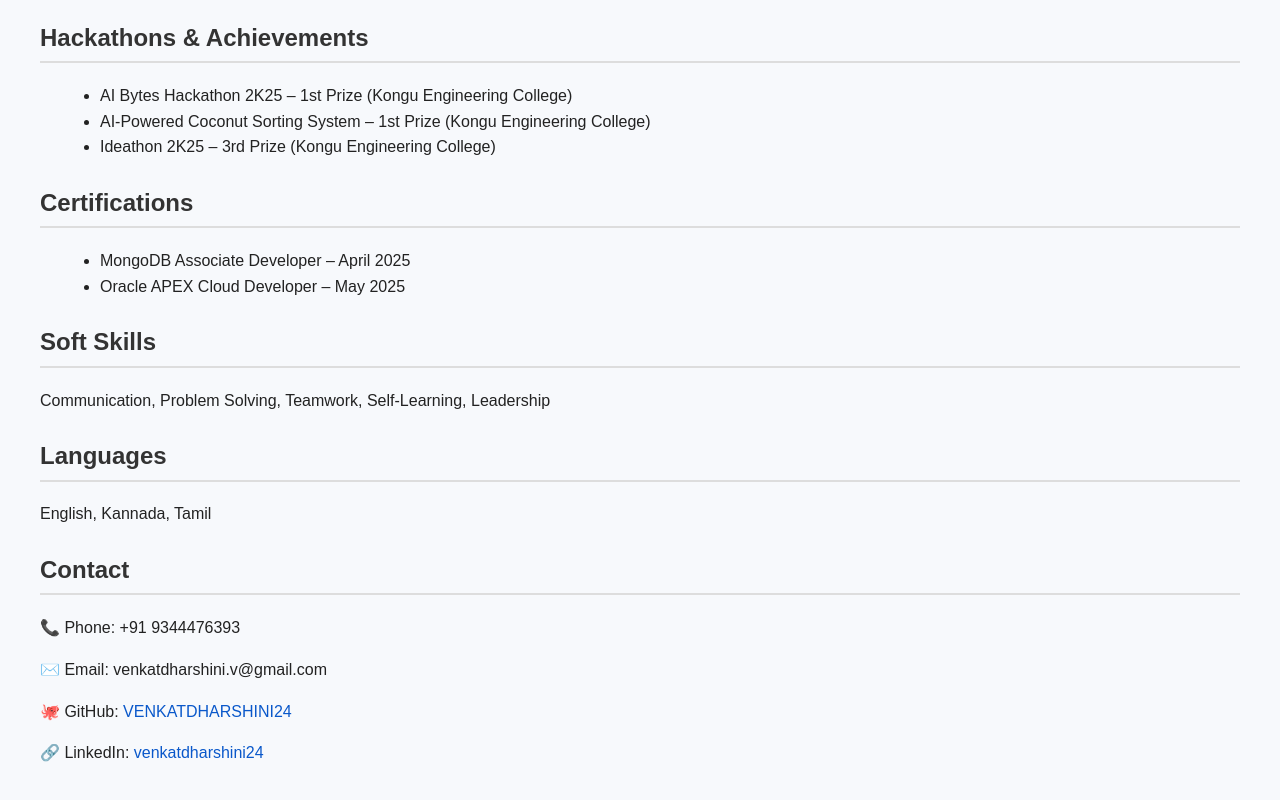
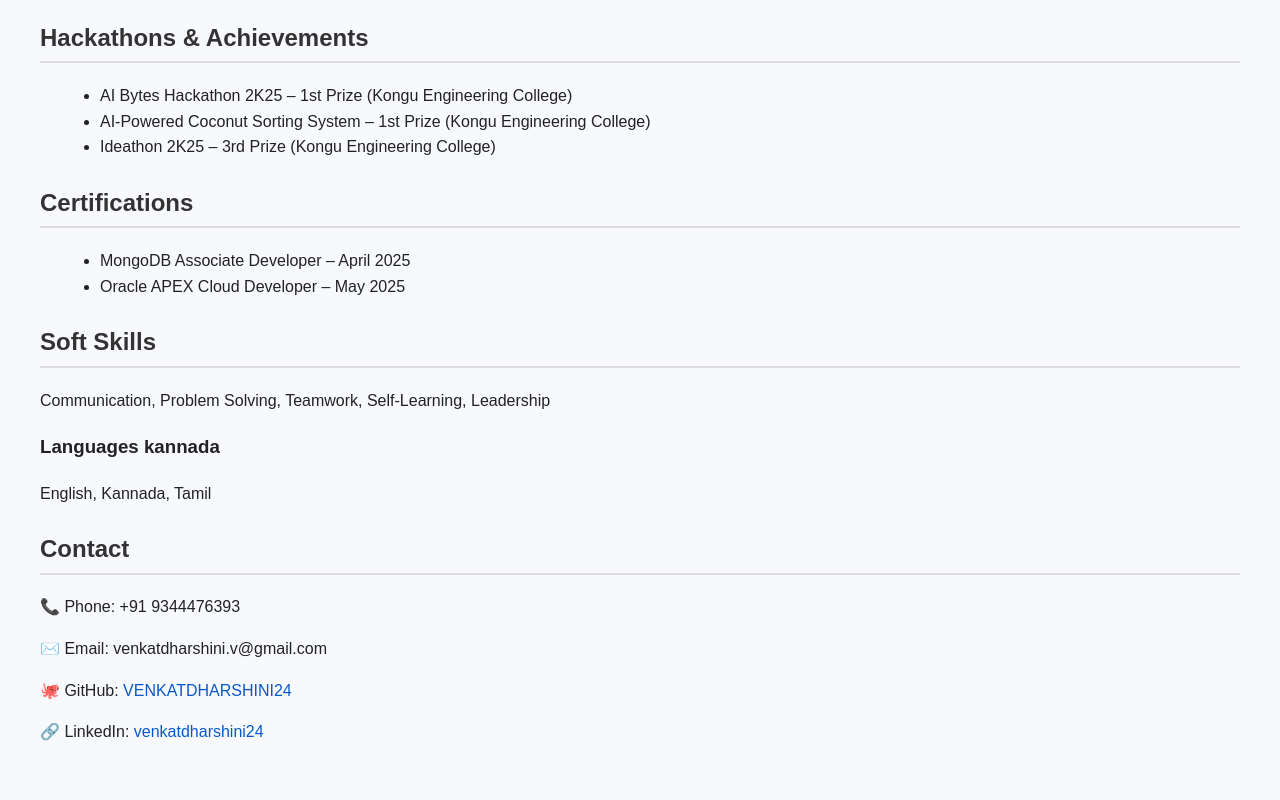
Before and after one commit to VENKATDHARSHINI24/resumee, a website: page index.html in a window 1280 px wide. Shown: the part 855-1655 px from the top of the page. Drawn offline with Linux system fonts and the light colour scheme.

Commit message:
Update index.html

```diff
--- a/index.html
+++ b/index.html
@@ -78,7 +78,7 @@
   <h2>Soft Skills</h2>
   <p>Communication, Problem Solving, Teamwork, Self-Learning, Leadership</p>
 
-  <h2>Languages</h2>
+  <h3>Languages kannada</h3>
   <p>English, Kannada, Tamil</p>
 
   <h2>Contact</h2>
```
